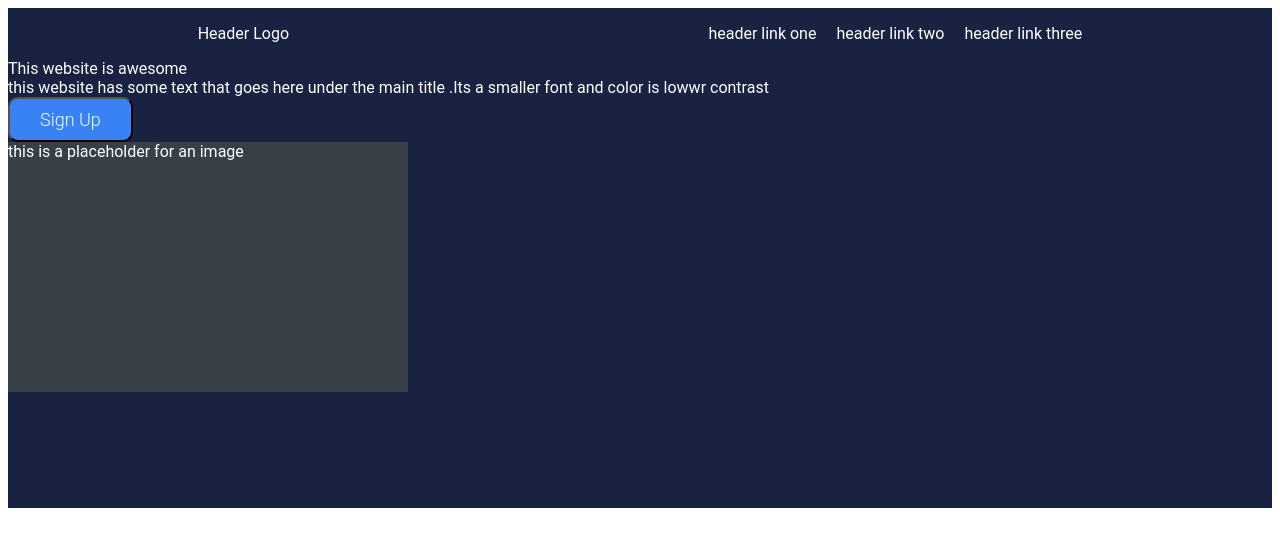
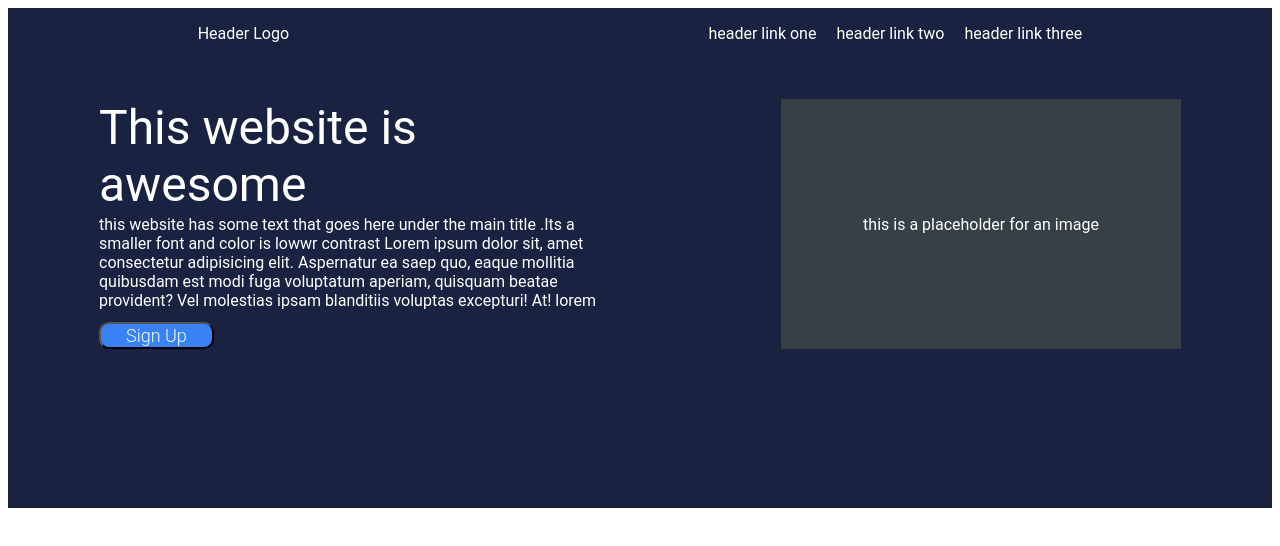
Before and after one commit to parveshydv/first-web-page, a plain HTML site: page index.html in a window 1280 px wide. Drawn offline with Linux system fonts and the light colour scheme.

```diff
--- a/index.html
+++ b/index.html
@@ -9,24 +9,25 @@
 <body>
  <div class="main">
     <div class="container">
-       <div> Header Logo </div>
+       <div > Header Logo </div>
        <ul>
-        <li> <a>header link one </a></li>
+        <li> header link one </li>
         <li>header link two</li>
         <li> header link three</li>
        </ul>
     </div>
 
-    <div>
-     <div>
-       <div>
-        This website is awesome
-       </div>
-       <div> this website has some text that goes here under the main title .Its a smaller font
-        and color is lowwr contrast
-       </div>
+    <div class="cont">
+     <div class ="texts">
+
+        <div style="font-size: 48px;"> This website is awesome</div>
+        this website has some text that goes here under the main title .Its a smaller font
+        and color is lowwr contrast Lorem ipsum dolor sit, amet consectetur adipisicing elit. Aspernatur ea saep
+         quo, eaque mollitia quibusdam est modi fuga voluptatum aperiam, quisquam beatae provident? Vel molestias
+         ipsam blanditiis voluptas excepturi! At! lorem
+
        <button> Sign Up</button>
-     </div>
+      </div>
 
      <div class="box"> this is a placeholder for an image</div>
     </div>
--- a/styles.css
+++ b/styles.css
@@ -34,9 +34,31 @@ ul {
 button{
     background-color: #3882f6;
     color: azure;
-    padding: 10px 30px ;
-    border-radius: 10px;
+    border-radius: 10px ;
     font-family: Roboto;
     font-size: 18px;
     font-weight: 300;
+    padding: 0px 25px;
+    margin-top: 10px;
 }
+
+.cont{
+    display: flex;
+    justify-content: space-around;
+    margin-top: 40px;
+
+}
+
+.texts{
+display: flex;
+
+width:500px ;
+flex-wrap: wrap;
+}
+
+.box{
+    display: flex;
+    justify-content: center;
+    align-items: center;
+
+}
```
